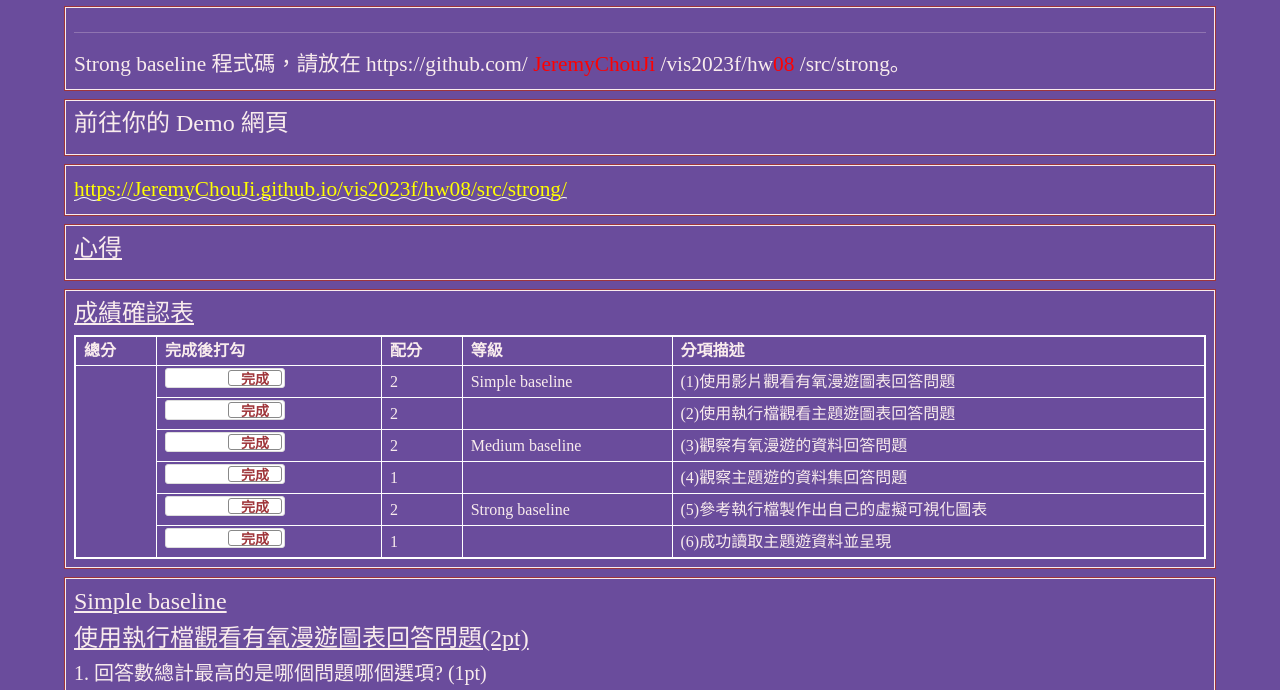
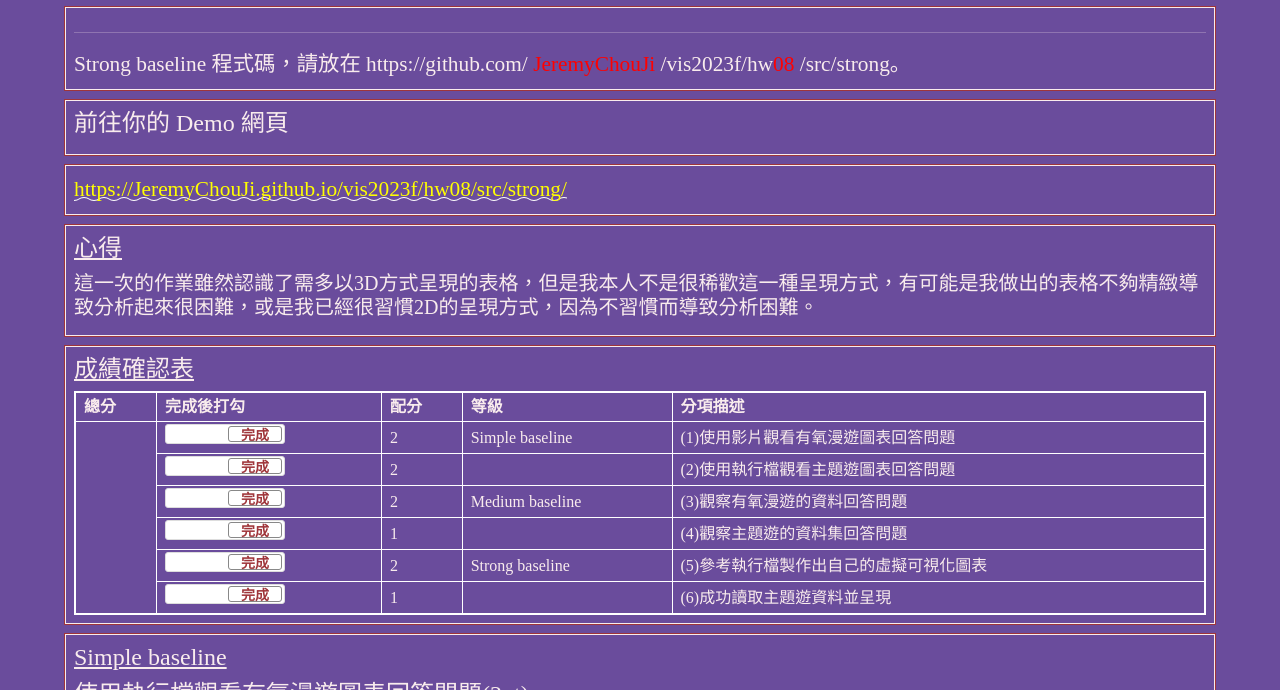
Before and after one commit to JeremyChouJI/vis2023f, a plain HTML site: page hw08/index.html in a window 1280 px wide. Shown: the part 86-776 px from the top of the page. Drawn offline with nearby package versions, Linux system fonts and the light colour scheme.

Commit message:
Update index.html

```diff
--- a/hw08/index.html
+++ b/hw08/index.html
@@ -239,6 +239,7 @@
         <div class="col-md-12 twenty">
           <h4><u>心得</u></h4>
           <h5>
+            這一次的作業雖然認識了需多以3D方式呈現的表格，但是我本人不是很稀歡這一種呈現方式，有可能是我做出的表格不夠精緻導致分析起來很困難，或是我已經很習慣2D的呈現方式，因為不習慣而導致分析困難。
           </h5>
         </div>
       </div>
```
